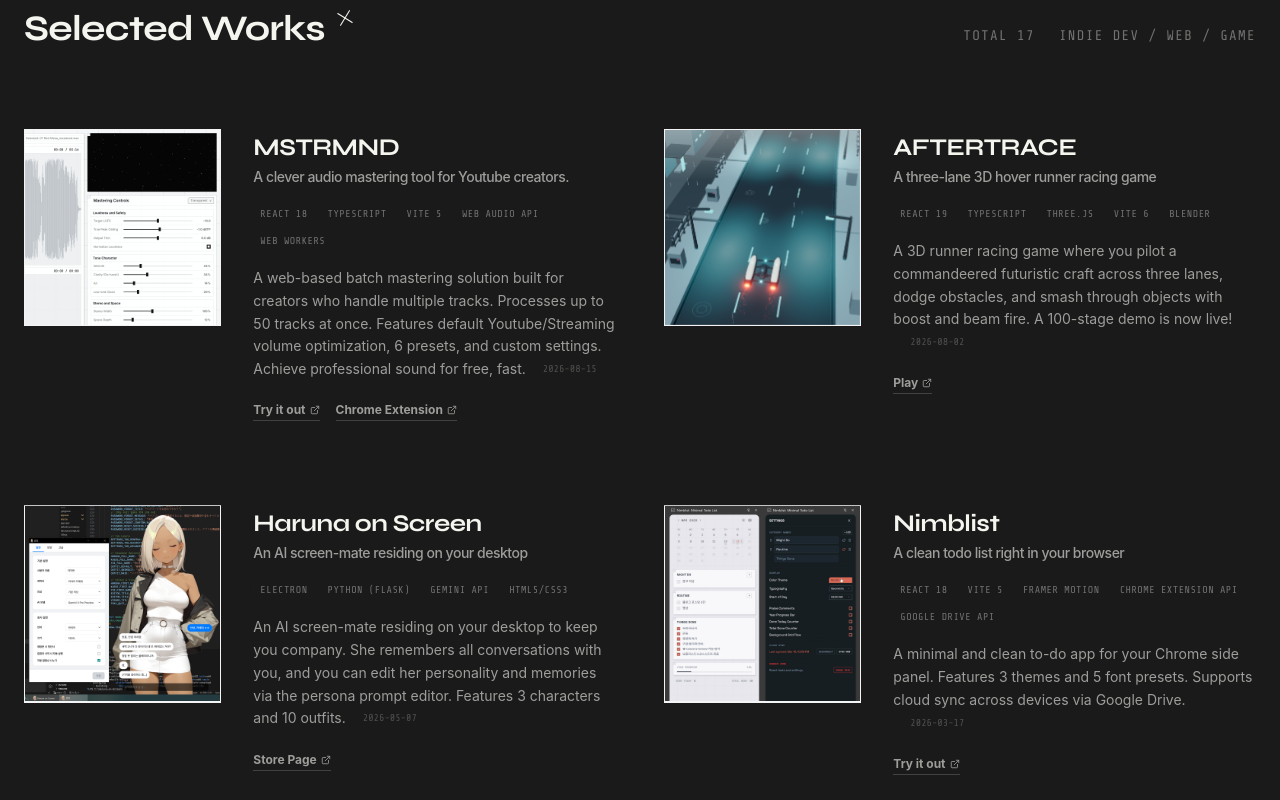
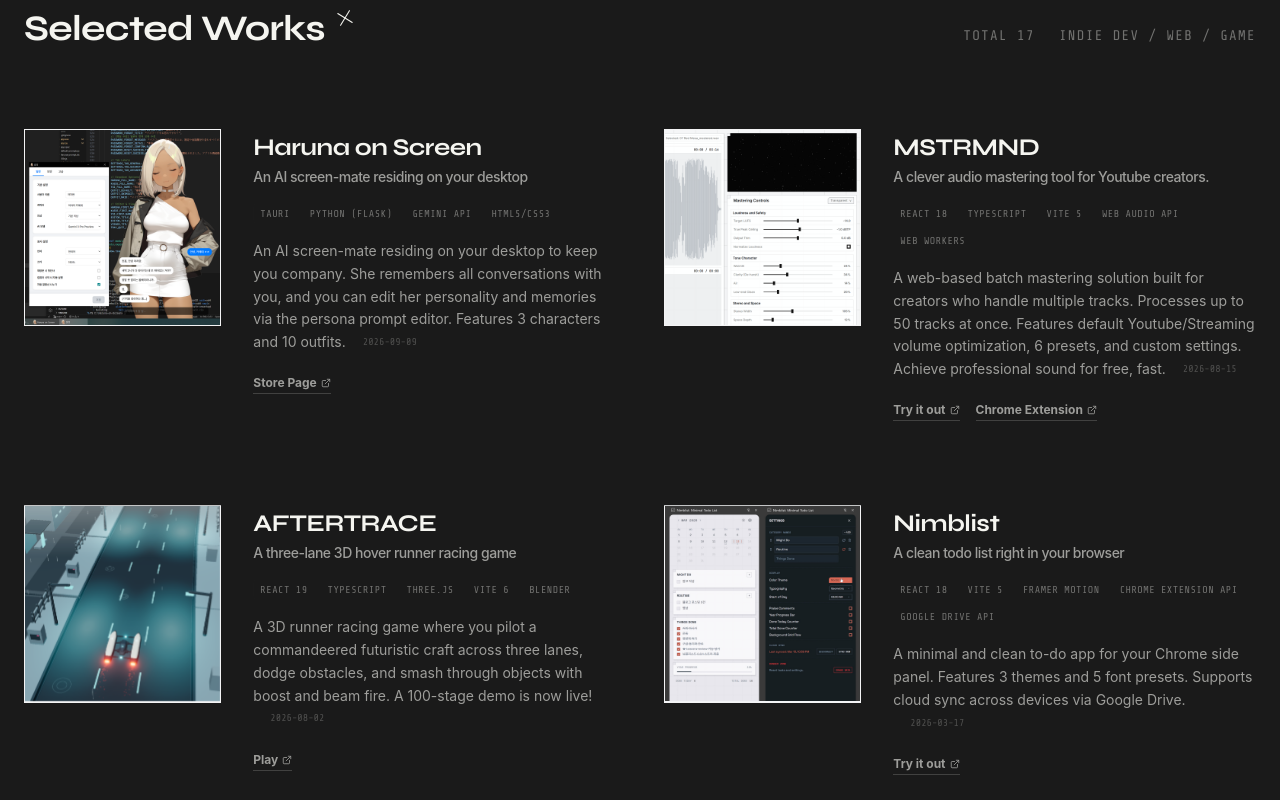
Before and after one commit to heavyrain39/portfolio, a Next.js app: page /portfolio/ in a window 1280 px wide. Shown: the part 880-1680 px from the top of the page. Built offline with nearby package versions, Linux system fonts and the light colour scheme; a web font is replaced by a local one.

Commit message:
Haruna on Screen 기술 스택(Tauri) 및 업데이트 날짜 수정

```diff
--- a/_legacy/index.html
+++ b/_legacy/index.html
@@ -142,11 +142,11 @@
                                 <h4>하루나 온 스크린</h4>
                                 <span class="project-title-en">Haruna on Screen</span>
                             </div>
-                            <p class="project-last-updated">last updated: 2026-05-07</p>
+                            <p class="project-last-updated">last updated: 2026-09-09</p>
                             <p class="project-concept">당신의 데스크탑에 머무는 AI 미소녀</p>
                             <p><strong>컨셉:</strong> PC 바탕화면에 상주하며 사용자와 소통하는 AI 스크린메이트. 사용자와의 모든 대화를 기억하며, 페르소나 프롬프트 에디터로
                                 성격과 기억을 편집할 수 있다. 캐릭터 3종, 의상 10종.</p>
-                            <p><strong>사용 기술:</strong> Electron, Python (Flask), Google Gemini API, HTML5, CSS3,
+                            <p><strong>사용 기술:</strong> Tauri, Python (Flask), Google Gemini API, HTML5, CSS3,
                                 JavaScript</p>
                             <a href="https://yakshawan.itch.io/haruna-on-screen" target="_blank"
                                 rel="noopener noreferrer" class="button">
--- a/data/content.ts
+++ b/data/content.ts
@@ -158,12 +158,12 @@ export const projects: Project[] = [
         id: "haruna",
         title: "하루나 온 스크린",
         enTitle: "Haruna on Screen",
-        lastUpdated: "2026-05-07",
+        lastUpdated: "2026-09-09",
         concept: "당신의 데스크탑에 머무는 AI 미소녀",
         enConcept: "An AI screen-mate residing on your desktop",
         description: "PC 바탕화면에 상주하며 사용자와 소통하는 AI 스크린메이트. 사용자와의 모든 대화를 기억하며, 페르소나 프롬프트 에디터로 성격과 기억을 편집할 수 있다. 캐릭터 3종, 의상 10종.",
         enDescription: "An AI screen-mate residing on your desktop to keep you company. She remembers all conversations with you, and you can edit her personality and memories via the persona prompt editor. Features 3 characters and 10 outfits.",
-        techStack: ["Electron", "Python (Flask)", "Gemini API", "HTML5/CSS3"],
+        techStack: ["Tauri", "Python (Flask)", "Gemini API", "HTML5/CSS3"],
         link: "https://yakshawan.itch.io/haruna-on-screen",
         linkText: "스토어 페이지",
         enLinkText: "Store Page",
```
